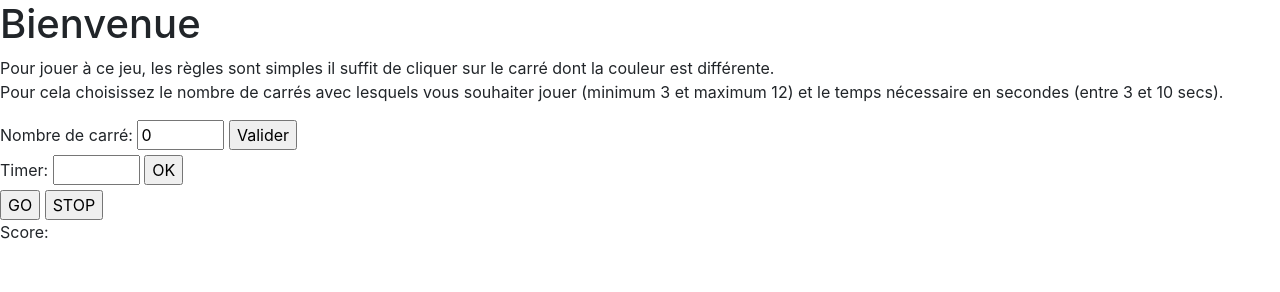
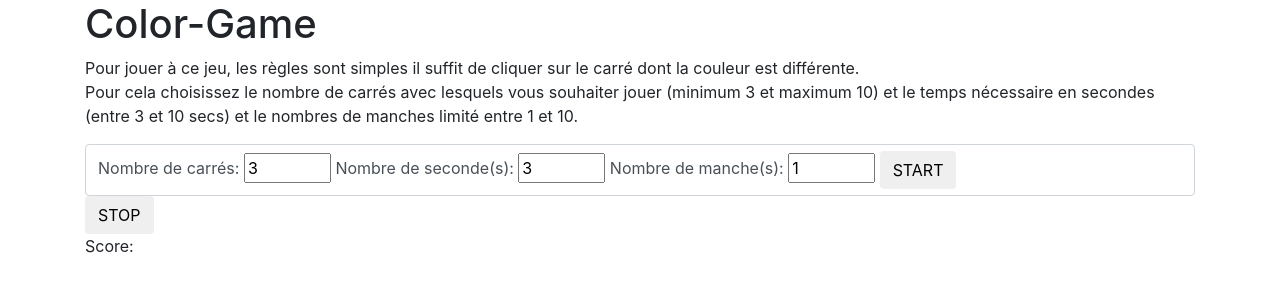
Before and after one commit to Mkrtich13/ColorGame, a plain HTML site: page colorgame.html in a window 1280 px wide. Drawn offline with Linux system fonts and the light colour scheme.

Commit message:
formulaire fonctionnel

```diff
--- a/colorgame.html
+++ b/colorgame.html
@@ -3,31 +3,34 @@
   <head>
     <meta charset="utf-8">
     <title>Jeu en JS</title>
-    <link rel="stylesheet" href="css/bootstrap.min.css">
+    <link rel="stylesheet" href="css/bootstrap.css">
   </head>
-  <body>
+  <body class="container">
     <header>
-      <h1>Bienvenue</h1>
+      <h1 class="">Color-Game</h1>
     </header>
 
     <section>
       <p>
         Pour jouer à ce jeu, les règles sont simples il suffit de cliquer sur le carré dont la couleur est différente.<br>
-        Pour cela choisissez le nombre de carrés avec lesquels vous souhaiter jouer (minimum 3 et maximum 12) et le temps nécessaire en secondes (entre 3 et 10 secs).
+        Pour cela choisissez le nombre de carrés avec lesquels vous souhaiter jouer (minimum 3 et maximum 10) et le temps nécessaire en secondes (entre 3 et 10 secs) et le nombres de manches limité entre 1 et 10.
       </p>
 
-      <form id="settingsSquare" onsubmit="userSquareNb(); return false;">
-        <label for="settingsSquare__Nb">Nombre de carré:</label>
-        <input id="settingsSquare__Nb" type="number" value="0" min="3" max="12">
-        <input id="settingsSquare__submit" type="submit" value="Valider">
+      <form id="settings" class="form-control" onsubmit="userSettings(); log(); return false;">
+        <label for="settings__SquareNb">Nombre de carrés:</label>
+        <input id="settings__SquareNb" type="number" value="3" min="3" max="10" required>
+
+        <label for="settings__TimerNb">Nombre de seconde(s):</label>
+        <input id="settings__TimerNb" type="number" value="3" min="3" max="10" required>
+
+        <label for="settings__TurnNb">Nombre de manche(s):</label>
+        <input id="settings__TurnNb" type="number" value="1" min="1" max="10" required>
+        <input id="go" class="btn" type="submit" value="START">
       </form>
-      <form id="settingsTimer" onsubmit="userTimer(); return false;">
-        <label for="settingsTimer__Nb">Timer:</label>
-        <input id="settingsTimer__Nb" type="number" value="O" min="3" max="10">
-        <input id="settingsTimer__submit" type="submit" value="OK">
-      </form>
-      <input id="go" type="button" value="GO" onclick="">
-      <input id="stop" type="button" value="STOP" onclick="">
+
+
+
+      <input id="stop" class="btn" type="button" value="STOP" onclick="">
       <p>Score: <span id="result"></span></p>
 
 
--- a/js/colorgame.js
+++ b/js/colorgame.js
@@ -1,9 +1,13 @@
-function userSquareNb() {
-  var squareNumber = document.getElementById("settingsSquare__Nb").value;
-  console.log(squareNumber);
+var squareNb;
+var timerNb;
+var turnNb;
+
+function userSettings() {
+  squareNb = document.querySelector("#settings__SquareNb").value;
+  timerNb = document.querySelector("#settings__TimerNb").value;
+  turnNb = document.querySelector("#settings__TurnNb").value;
 }
 
-function userTimer() {
-  var timer = document.getElementById("settingsTimer__Nb").value;
-  console.log(timer);
+function log() {
+  console.log(squareNb, timerNb, turnNb);
 }
```
Also changed, not shown: css/bootstrap.css.
